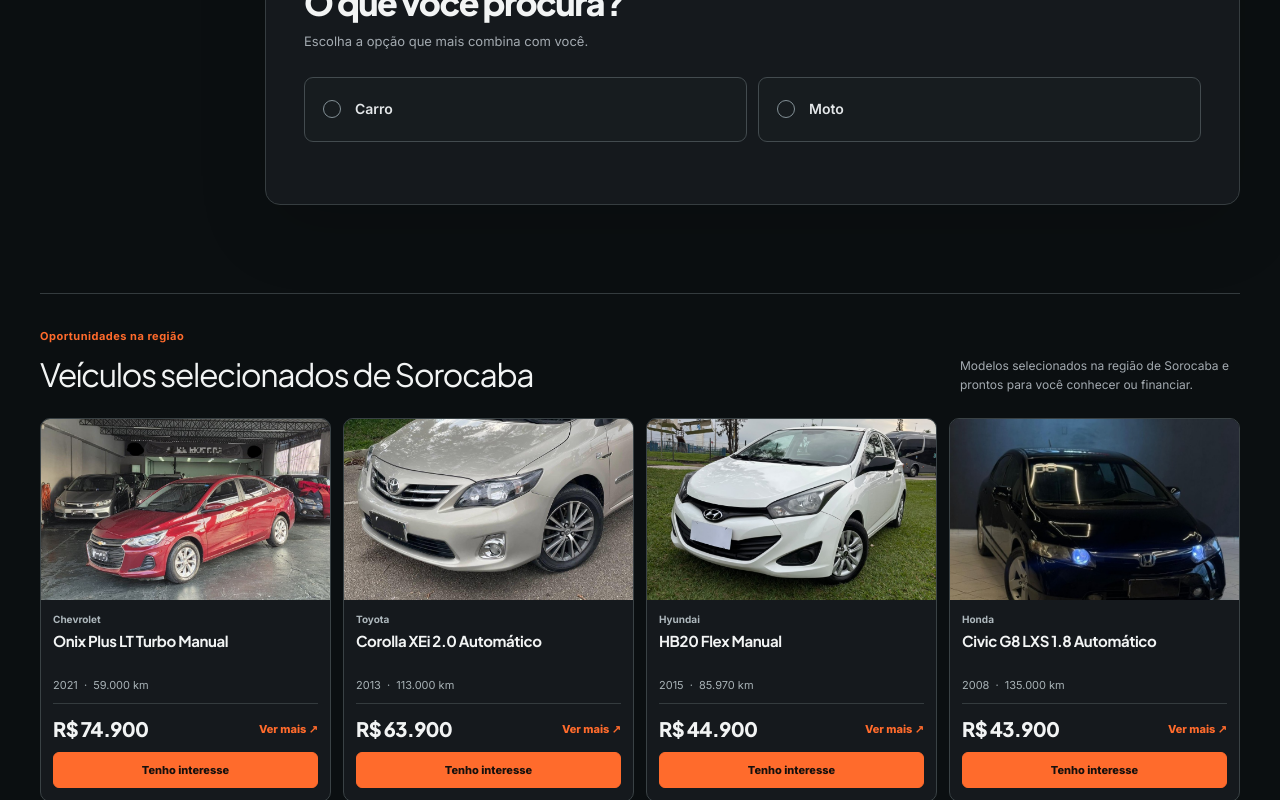
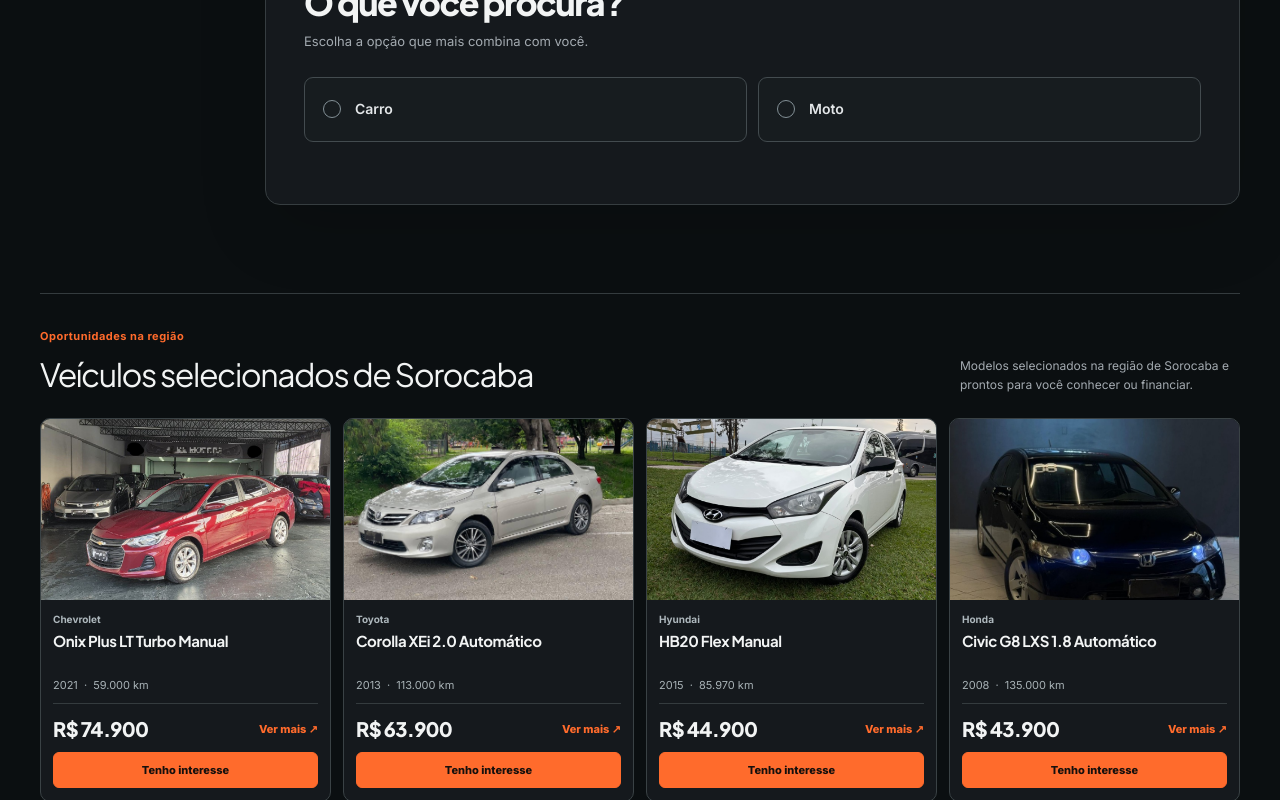
Before and after one commit to pyetroschumann18/afinitycar, a Next.js app: page / in a window 1280 px wide. Shown: the part 420-1220 px from the top of the page. Built offline with nearby package versions, Linux system fonts and the light colour scheme.

Commit message:
fix: restore original first photo of Corolla and keep the 5 new photos in sequence

```diff
--- a/src/features/vehicles/vehicles.ts
+++ b/src/features/vehicles/vehicles.ts
@@ -63,8 +63,9 @@
     price: 63900,
     fuel: "Flex",
     transmission: "Automático",
-    image: "/vehicles/corolla-1.jpeg",
+    image: "/vehicles/corolla.jpeg",
     images: [
+      "/vehicles/corolla.jpeg",
       "/vehicles/corolla-1.jpeg",
       "/vehicles/corolla-2.jpeg",
       "/vehicles/corolla-3.jpeg",
```
Also changed, not shown: public/vehicles/corolla.jpeg.
